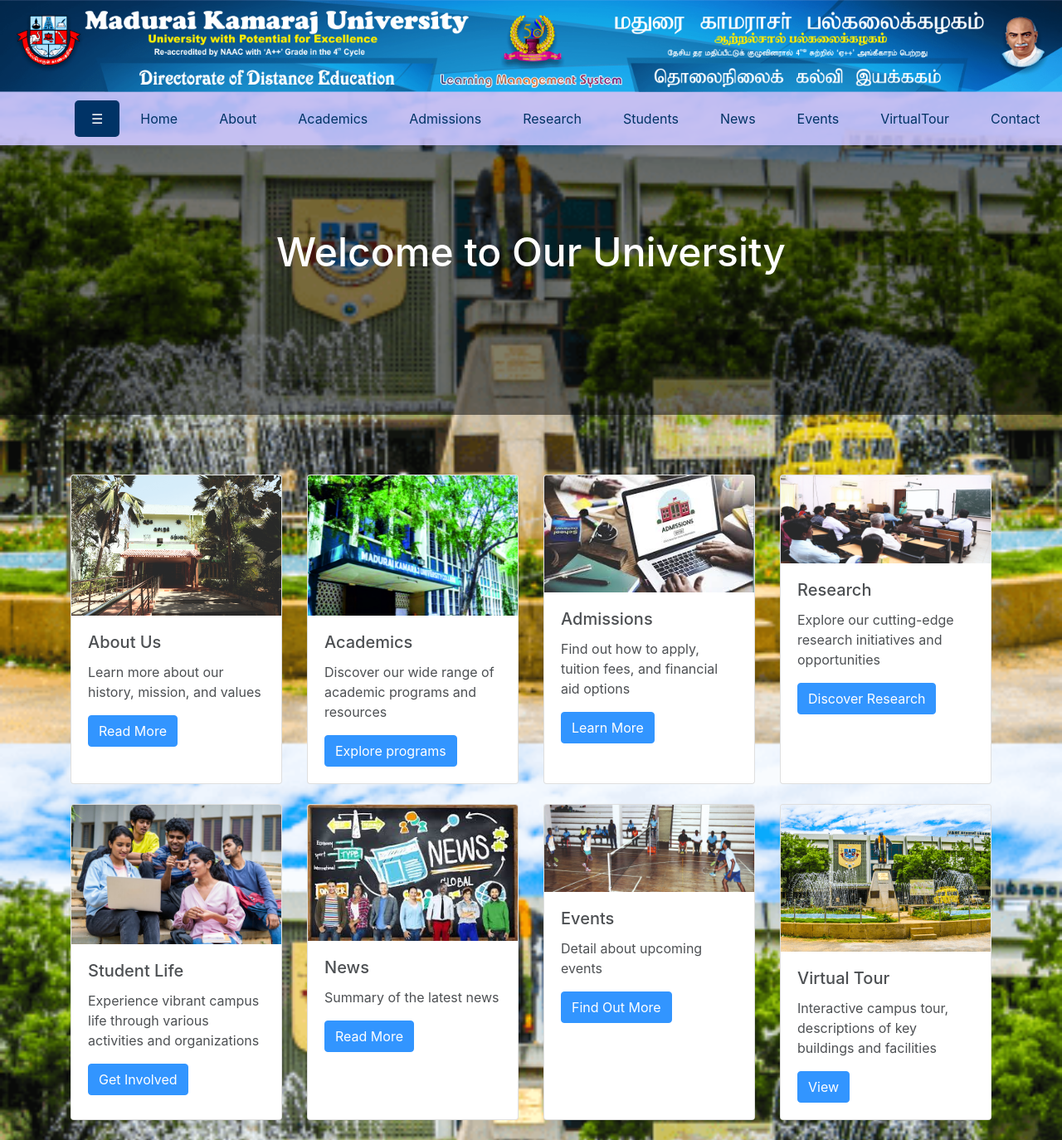
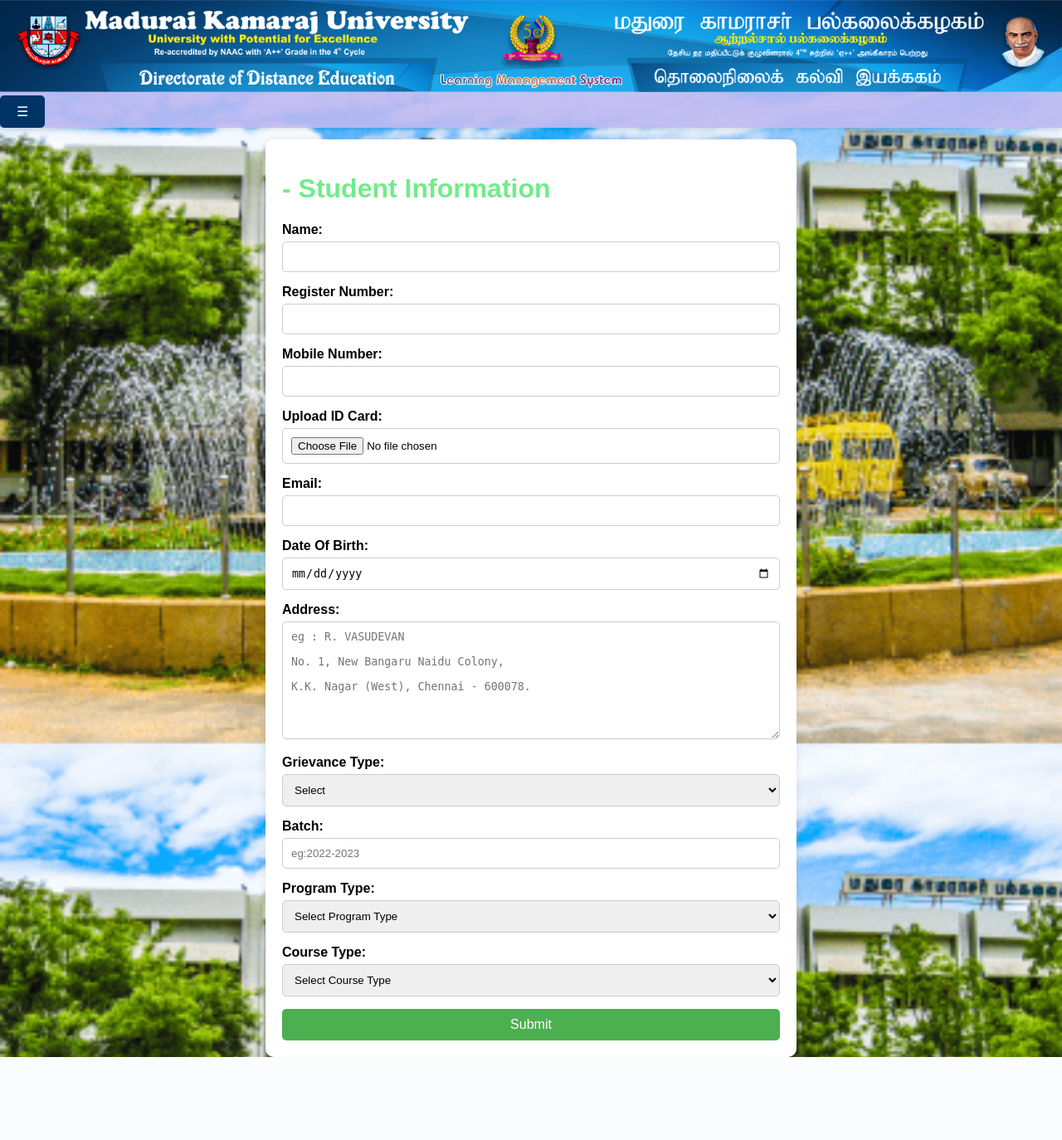
Before and after one commit to kamalesh9486/Grievances-portal-for-MKU, a PHP site: page /h.php in a window 1280 px wide. Shown: the whole page at 83% size. After the commit the page ends 1274 px from the top, so only its background shows below. Run offline with PHP 8.4, Linux system fonts and the light colour scheme; some libraries are stand-ins or nearby versions.

Commit message:
newpage-batch and newpage.js-add batch script

```diff
--- a/20-06-main/h.php
+++ b/20-06-main/h.php
@@ -3,193 +3,99 @@
 <head>
     <meta charset="UTF-8">
     <meta name="viewport" content="width=device-width, initial-scale=1.0">
-  <title>Homepage</title>
-  <link rel="stylesheet" href="css/home.css">
+    <title>Form</title>
+    <link rel="stylesheet" href="css/newpage.css">
     <link rel="stylesheet" href="css/toggle.css">
-  <link href="https://stackpath.bootstrapcdn.com/bootstrap/4.5.2/css/bootstrap.min.css" rel="stylesheet">
-  <style>
-    .card {
-      height: 100%;
-      transition: transform 0.3s ease, box-shadow 0.3s ease;
-    }
-    .card:hover {
-      transform: translateY(-10px);
-      box-shadow: 0 4px 20px rgba(0, 0, 0, 0.2);
-    }
-    .card-body {
-      height: 100%;
-      opacity: 0.8;
-      transition: opacity 0.3s ease;
-    }
-    .card:hover .card-body {
-      opacity: 1;
-    }
-    #dashboard {
-      display: none;
-    }
-    #dashboard.open {
-      display: block;
-    }
-  </style>
 </head>
 <body>
 <header>
     <img src="CFR.png" width="100%" alt="no image">
-    <div class="container">
     <button id="toggleButton">☰</button>
-      <nav>
-        <ul>
-          <li><a href="#home">Home</a></li>
-          <li><a href="#about">About</a></li>
-          <li><a href="#academics">Academics</a></li>
-          <li><a href="#admissions">Admissions</a></li>
-          <li><a href="#research">Research</a></li>
-          <li><a href="#student-life">Students</a></li>
-          <li><a href="#news">News</a></li>
-          <li><a href="#events">Events</a></li>
-          <li><a href="#virtual-tour">VirtualTour</a></li>
-          <li><a href="#contact">Contact</a></li>
-        </ul>
-      </nav>
-    </div>
-  </header>
-
     <div id="dashboard" class="dashboard">
         <h2>Dashboard</h2>
         <button class="dashboard-button" id="button1">Student Grievance</button>
         <button class="dashboard-button" id="button2">Grievance Status</button>
-    <button class="dashboard-button" id="button3">Admin Login</button>
+        <button class="dashboard-button">Faculties</button>
         <button class="dashboard-button">Exams</button>
         <button class="dashboard-button">Administration</button>
         <button class="dashboard-button">Library</button>
     </div>
-  <section id="home">
-    <div class="hero">
-      <h1>Welcome to Our University</h1><br><br>
-    </div>
-  </section>
+</header>
+<br><br><br><br><br><br><br><br><br><br><br><br><br><br><br>
+<br><br><br><br><br><br><br><br><br><br><br>
 
-  <div class="container mt-5">
-    <div class="d-flex justify-content-between mb-4">
-        <!-- Dropdown buttons can be added here if needed -->
-    </div>
-    <div class="row">
-        <div class="col-md-3 mb-4">
-            <div class="card h-100">
-                <img src="about.jpeg" class="card-img-top" alt="Image 1">
-                <div class="card-body">
-                    <h5 class="card-title">About Us</h5>
-                    <p class="card-text">Learn more about our history, mission, and values</p>
-                    <a href="#" class="btn btn-primary">Read More</a>
-                </div>
-            </div>
-        </div>
-        <div class="col-md-3 mb-4">
-            <div class="card h-100">
-                <img src="acadamy.jpg" class="card-img-top" alt="Image 2">
-                <div class="card-body">
-                    <h5 class="card-title">Academics</h5>
-                    <p class="card-text">Discover our wide range of academic programs and resources</p>
-                    <a href="#" class="btn btn-primary">Explore programs</a>
-                </div>
-            </div>
-        </div>
-        <div class="col-md-3 mb-4">
-            <div class="card h-100">
-                <img src="admission.jpeg" class="card-img-top" alt="Image 3">
-                <div class="card-body">
-                    <h5 class="card-title">Admissions</h5>
-                    <p class="card-text">Find out how to apply, tuition fees, and financial aid options</p>
-                    <a href="#" class="btn btn-primary">Learn More</a>
-                </div>
-            </div>
-        </div>
-        <div class="col-md-3 mb-4">
-            <div class="card h-100">
-                <img src="research.jpg" class="card-img-top" alt="Image 4">
-                <div class="card-body">
-                    <h5 class="card-title">Research</h5>
-                    <p class="card-text">Explore our cutting-edge research initiatives and opportunities</p>
-                    <a href="#" class="btn btn-primary">Discover Research</a>
-                </div>
-            </div>
-        </div>
-        <div class="col-md-3 mb-4">
-            <div class="card h-100">
-                <img src="student.jpg" class="card-img-top" alt="Image 5">
-                <div class="card-body">
-                    <h5 class="card-title">Student Life</h5>
-                    <p class="card-text">Experience vibrant campus life through various activities and organizations</p>
-                    <a href="#" class="btn btn-primary">Get Involved</a>
-                </div>
-            </div>
-        </div>
-        <div class="col-md-3 mb-4">
-            <div class="card h-100">
-                <img src="news.jpeg" class="card-img-top" alt="Image 6">
-                <div class="card-body">
-                    <h5 class="card-title">News</h5>
-                    <p class="card-text">Summary of the latest news</p>
-                    <a href="#" class="btn btn-primary">Read More</a>
-                </div>
-            </div>
-        </div>
-        <div class="col-md-3 mb-4">
-            <div class="card h-100">
-                <img src="event.jpg" class="card-img-top" alt="Image 7">
-                <div class="card-body">
-                    <h5 class="card-title">Events</h5>
-                    <p class="card-text">Detail about upcoming events</p>
-                    <a href="#" class="btn btn-primary">Find Out More</a>
-                </div>
-            </div>
-        </div>
-        <div class="col-md-3 mb-4">
-            <div class="card h-100">
-                <img src="tour.png" class="card-img-top" alt="Image 8">
-                <div class="card-body">
-                    <h5 class="card-title">Virtual Tour</h5>
-                    <p class="card-text">Interactive campus tour, descriptions of key buildings and facilities</p>
-                    <a href="#" class="btn btn-primary">View</a>
-                </div>
-            </div>
+<form action="submit.php" method="POST" enctype="multipart/form-data">
+    <h1 text-color="white">- Student Information</h1>
+    <label for="name">Name:</label>
+    <input type="text" id="name" name="name" required>
+
+    <label for="registerNumber">Register Number:</label>
+    <input type="text" id="registerNumber" name="registerNumber" required>
+
+    <label for="mobile">Mobile Number:</label>
+    <input type="tel" id="mobile" name="mobile" pattern="[0-9]{10}" required>
+
+    <label for="idCard">Upload ID Card:</label>
+    <input type="file" id="idCard" name="idCard" accept="image/*" required>
+
+    <label for="email">Email:</label>
+    <input type="email" id="email" name="email" required>
+
+    <label for="date_of_birth">Date Of Birth:</label>
+    <input type="date" id="date_of_birth" name="date_of_birth" required>
+
+    <label for="address">Address:</label>
+    <textarea id="address" name="address" rows="8" placeholder="eg : R. VASUDEVAN
+
+No. 1, New Bangaru Naidu Colony,
+
+K.K. Nagar (West), Chennai - 600078." required></textarea>
+
+    <label for="grievance">Grievance Type:</label>
+    <select id="grievance" name="grievance" required>
+        <option value="Select">Select</option>
+        <option value="Course Completion Certificate">Course Completion Certificate</option>
+        <option value="Result">Result</option>
+        <option value="Current Mark Statement">Current Mark Statement</option>
+        <option value="Consolidated Mark Statement">Consolidated Mark Statement</option>
+        <option value="Provisional Certificate">Provisional Certificate</option>
+        <option value="Genuine Certificate">Genuine Certificate</option>
+        <option value="PSTM">PSTM</option>
+    </select>
+
+    <label for="batch">Batch:</label>
+    <input type="text" id="batch" name="batch" placeholder="eg:2022-2023" required>
+
+    <label for="programType">Program Type:</label>
+    <select name="programType" id="programType">
+        <option value="">Select Program Type</option>
+        <option value="semester">Semester</option>
+        <option value="nonSemester">Non-Semester</option>
+    </select>
+
+    <label for="main-dropdown">Course Type:</label>
+    <select id="main-dropdown" name="main-dropdown" value="main-dropdown">
+        <option value="" name="">Select Course Type</option>
+        <!-- Options will be populated by JavaScript -->
+    </select>
+
+    <div id="sub-dropdown-container">
+        <!-- Sub-dropdown will be populated by JavaScript -->
     </div>
 
-    </div>
-</div>
-<script src="https://code.jquery.com/jquery-3.5.1.slim.min.js"></script>
-<script src="https://cdn.jsdelivr.net/npm/@popperjs/core@2.5.4/dist/umd/popper.min.js"></script>
-<script src="https://stackpath.bootstrapcdn.com/bootstrap/4.5.2/js/bootstrap.min.js"></script>
+    <input type="submit" value="Submit">
+</form>
+
+<script src="script/newpage.js"></script>
+<script src="script/toggle.js"></script>
 <script>
-  document.getElementById('toggleButton').addEventListener('click', function() {
-    var dashboard = document.getElementById('dashboard');
-    dashboard.classList.toggle('open');
-  });
-
-
-
-
-
-  document.getElementById('button1').addEventListener('click', function() {
-    window.location.href = 'grievances.html';
-  });
-  document.getElementById('button2').addEventListener('click', function() {
-    window.location.href = 'status_check.html';
-  });
-  document.getElementById('button3').addEventListener('click', function() {
-    window.location.href = 'login.php';
-  });
-
-
-
-  document.addEventListener('click', function(event) {
-    var dashboard = document.getElementById('dashboard');
-    var toggleButton = document.getElementById('toggleButton');
-    if (!dashboard.contains(event.target) && !toggleButton.contains(event.target)) {
-      dashboard.classList.remove('open');
+    document.getElementById('batch').addEventListener('input', function (e) {
+        const value = e.target.value;
+        const isValid = /^\d{0,4}-?\d{0,4}$/.test(value);
+        if (!isValid) {
+            e.target.value = value.slice(0, -1);
         }
     });
 </script>
 </body>
-
 </html>
--- a/20-06-main/script/newpage.js
+++ b/20-06-main/script/newpage.js
@@ -125,6 +125,19 @@
     "Nano-Biology",
     "Safety in Research and Clinical Laboratories"]
 };
+document.getElementById('batch').addEventListener('input', function (e) {
+    const value = e.target.value;
+    const isValid = /^\d{0,4}-?\d{0,4}$/.test(value);
+    if (!isValid) {
+        e.target.value = value.slice(0, -1);
+    }
+});
+
+
+
+
+
+
 
     document.getElementById('programType').addEventListener('change', function() {
         const selectedProgramType = this.value;
```
Also changed, not shown: 20-06-main/newpage.php (+11 -2 lines). Lines whose indentation alone changed are shown as unchanged.
